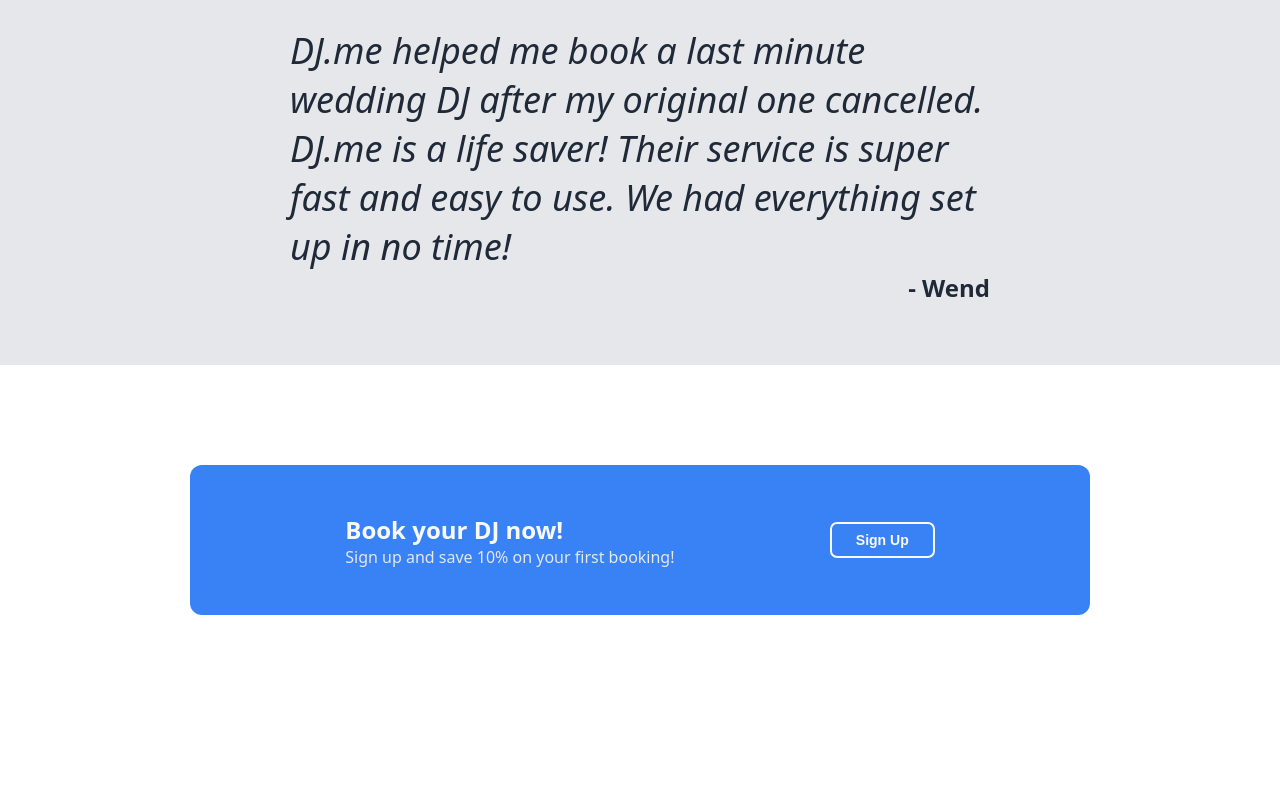
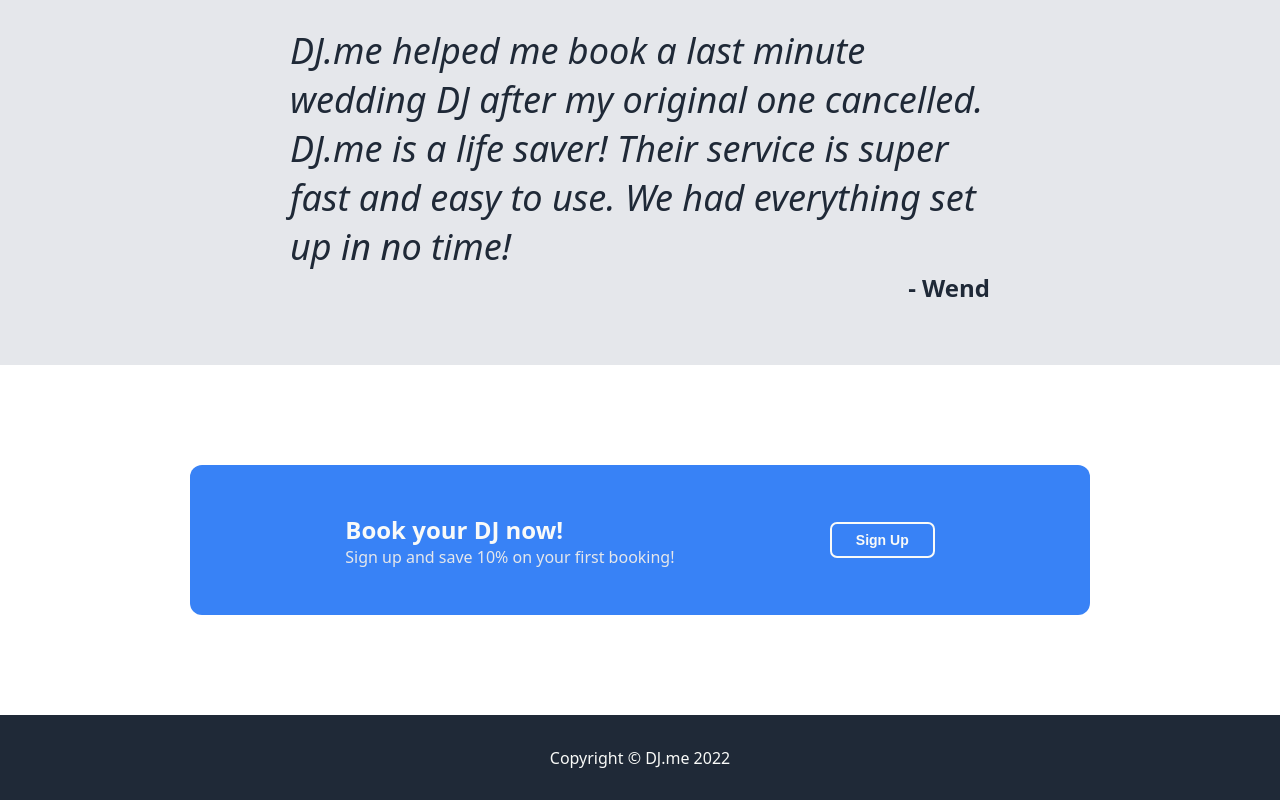
Before and after one commit to Kylealderman21/landing-page, a plain HTML site: page index.html in a window 1280 px wide. Shown: the part 923-1723 px from the top of the page. Before the commit the page ends 1638 px from the top, so only its background shows below. Drawn offline with Linux system fonts and the light colour scheme.

Commit message:
Add footer style footer and align text

```diff
--- a/index.html
+++ b/index.html
@@ -59,10 +59,14 @@
         <div class="action">
           <div class="action-text">Book your DJ now!</div>
           <div class="action-text-two">Sign up and save 10% on your first booking!</div>
+        </div>
+        <div class="sign-up">
+          <button class="sign-up-button">Sign Up</button>
+        </div>
       </div>
-      <div class="sign-up">
-        <button class="sign-up-button">Sign Up</button>
-      </div>
+    </div>
+    <div class="footer">
+      <div class="footer-text">Copyright &copy; DJ.me 2022</div>
     </div>
   </body>
 </html>
--- a/styles.css
+++ b/styles.css
@@ -192,3 +192,12 @@ button {
     padding-left: 24px;
     border: 2px solid #f9faf8;
 }
+
+.footer  {
+    display: flex;
+    justify-content: center;
+    align-items: center;
+    min-height: 85px;
+    background-color: #1f2937;
+    color: #f9faf8;
+}
```
